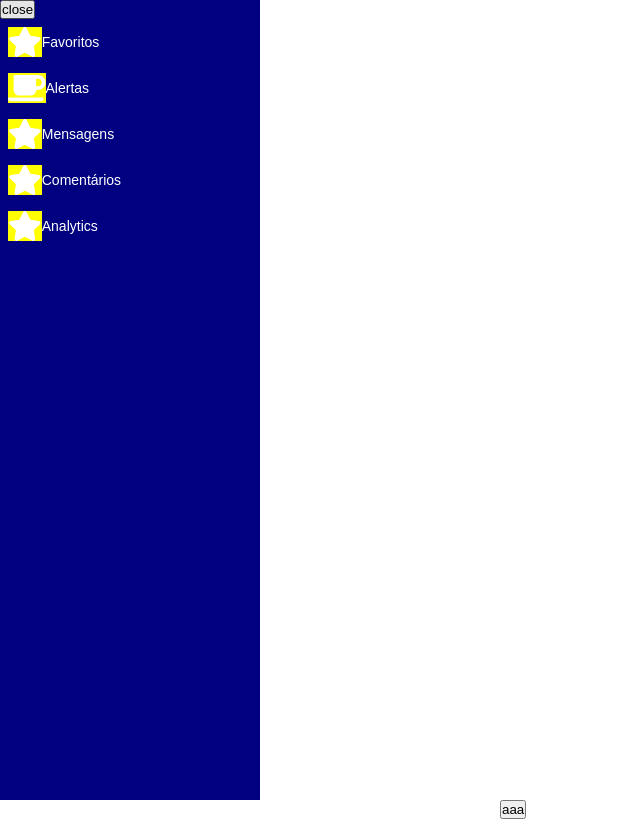
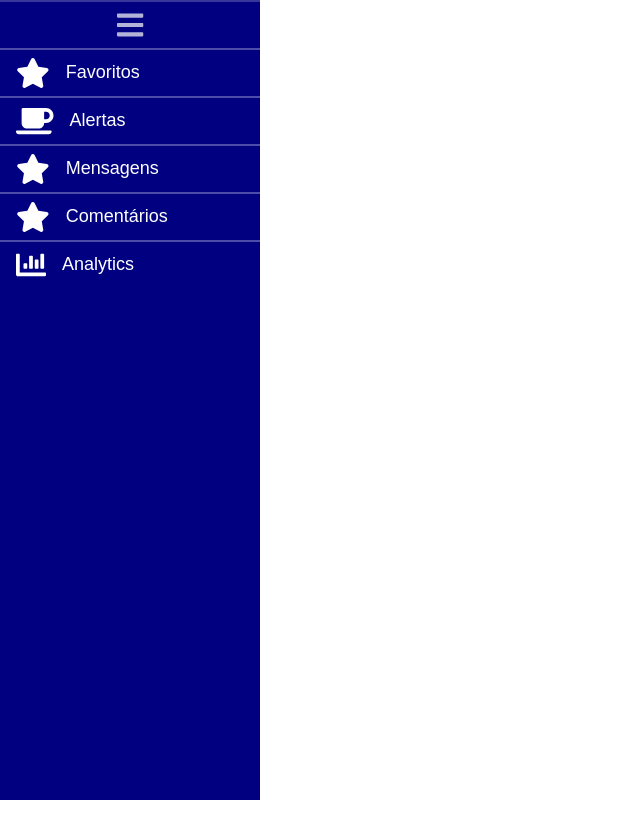
Before and after one commit to daniudo557/my-ecommerce-dashboard, a React (Create React App) app: page / in a window 1280 px wide. Shown: the whole page, without its empty margins (0-640 px from the left). Built offline with nearby package versions, Linux system fonts and the light colour scheme.

Commit message:
Align styles of sideBar

```diff
--- a/src/components/layout/index.js
+++ b/src/components/layout/index.js
@@ -1,10 +1,10 @@
 import React, { useState } from 'react'
 import { FontAwesomeIcon } from '@fortawesome/react-fontawesome'
-import { faCoffee, faStar } from '@fortawesome/free-solid-svg-icons'
+import { faCoffee, faStar, faBars, faChartBar } from '@fortawesome/free-solid-svg-icons'
 
 import Sidebar from '../sidebar'
 import useWindowDimensions from '../../functions/functions'
-
+import { Link, Label } from './styles'
 const Layout = ({ children }) => {
   const [sidebarOpen, setSidebarOpen] = useState(true)
   const { width } = useWindowDimensions()
@@ -15,13 +15,15 @@ const Layout = ({ children }) => {
     return (
       itemsArray.map((item, index) => {
         return (
-          <div key={index} style={{ padding: 8, display: 'flex', flexDirection: 'row', alignItems: 'center', justifyContent: isMobile && 'center' }}>
-            <FontAwesomeIcon style={{ backgroundColor: 'yellow', alignItems: 'flex-start', fontSize: 30 }} color='#fff' icon={item.icon} />
-            {(!isMobile && sidebarOpen) &&
-              <div style={{ alignItems: 'center', justifyContent: 'center', textAlign: 'center' }}>
-                {item.text}
-              </div>}
-          </div>
+          <>
+            <Link
+              style={{ justifyContent: !sidebarOpen && 'center' }}
+              key={index} href='#'
+            >
+              <FontAwesomeIcon style={{ alignItems: 'flex-start', fontSize: 30 }} color='#fff' icon={item.icon} />
+              {(!isMobile && sidebarOpen) && <Label>{item.text}</Label>}
+            </Link>
+          </>
         )
       }))
   }
@@ -31,7 +33,7 @@ const Layout = ({ children }) => {
       { text: 'Alertas', icon: faCoffee },
       { text: 'Mensagens', icon: faStar },
       { text: 'Comentários', icon: faStar },
-      { text: 'Analytics', icon: faStar }
+      { text: 'Analytics', icon: faChartBar }
     ]
 
     return (
@@ -39,7 +41,12 @@ const Layout = ({ children }) => {
         toggleSidebar={() => setSidebarOpen(!sidebarOpen)}
         isOpen={sidebarOpen}
       >
-
+        <Link
+          style={{ justifyContent: 'center' }}
+          onClick={() => setSidebarOpen(!sidebarOpen)}
+        >
+          <FontAwesomeIcon style={{ alignItems: 'center', fontSize: 30 }} color='#fff' icon={faBars} />
+        </Link>
         {renderSideBarItems(itemsArray)}
       </Sidebar>
     )
@@ -47,7 +54,6 @@ const Layout = ({ children }) => {
   return (
     <>
       {sideBarMenu()}
-      <button style={{ marginLeft: 500 }} onClick={() => setSidebarOpen(!sidebarOpen)}> aaa</button>
       <p>{children}</p>
     </>
   )
--- a/src/components/layout/styles.js
+++ b/src/components/layout/styles.js
@@ -11,5 +11,27 @@ background-color: #B10DC9;
 width: 30px;
 height: 30px;
 border: solid #000;
-border-width: 2px;
 `
+
+export const Link = styled.a`
+  display: flex;
+  align-items: center;
+  padding: 8px 16px;
+  text-decoration: none;
+  border-color: rgb(255,255,255, 0.30);
+  border-style: solid none none none;
+  border-width: 2px;
+
+  :hover {
+    opacity: 0.7;
+  }
+`
+
+export const Label = styled.span`
+  display: flex;
+  padding-left: 16px;
+  align-items: center;
+  text-align: center;
+  line-height: 1.2;
+  color: white;
+`
--- a/src/components/sidebar/index.js
+++ b/src/components/sidebar/index.js
@@ -1,19 +1,9 @@
 import React from 'react'
 import { BigSidebar, LittleSidebar } from './styles'
 
-const Sidebar = ({ children, isOpen, toggleSidebar }) => {
-  const renderContent = () => {
-    return (
-      <>
-        <button
-          onClick={() => toggleSidebar(!isOpen)}
-        >
-        close
-        </button>
-        <div>{children}</div>
-      </>
-    )
-  }
+const Sidebar = ({ children, isOpen }) => {
+  const renderContent = () => <div>{children}</div>
+
   return (
     isOpen
       ? <BigSidebar>{renderContent()}</BigSidebar>
--- a/src/styles/global.js
+++ b/src/styles/global.js
@@ -10,7 +10,7 @@ export default createGlobalStyle`
 
   body {
     font-family: Arial, Helvetica, sans-serif;
-    font-size: 14px;
+    font-size: 18px;
     background: #fff;
     text-rendering: optimizeLegibility;
     -webkit-font-smoothing: antialiased;
```
